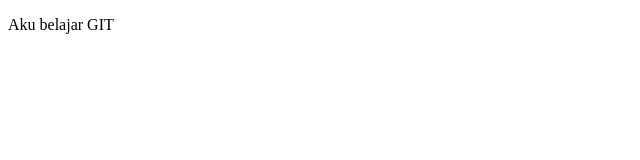
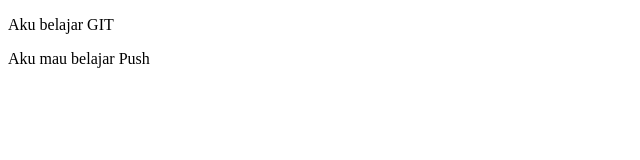
Before and after one commit to axaraa/jongkoding, a plain HTML site: page index.html in a window 1280 px wide. Shown: the whole page, without its empty margins (0-640 px from the left). Drawn offline with Linux system fonts and the light colour scheme.

Commit message:
Penambahan Kata-kata pada index.html

```diff
--- a/index.html
+++ b/index.html
@@ -8,5 +8,7 @@
 </head>
 <body>
     <p>Aku belajar GIT</p>
+
+    <p>Aku mau belajar Push</p>
 </body>
 </html>
```
